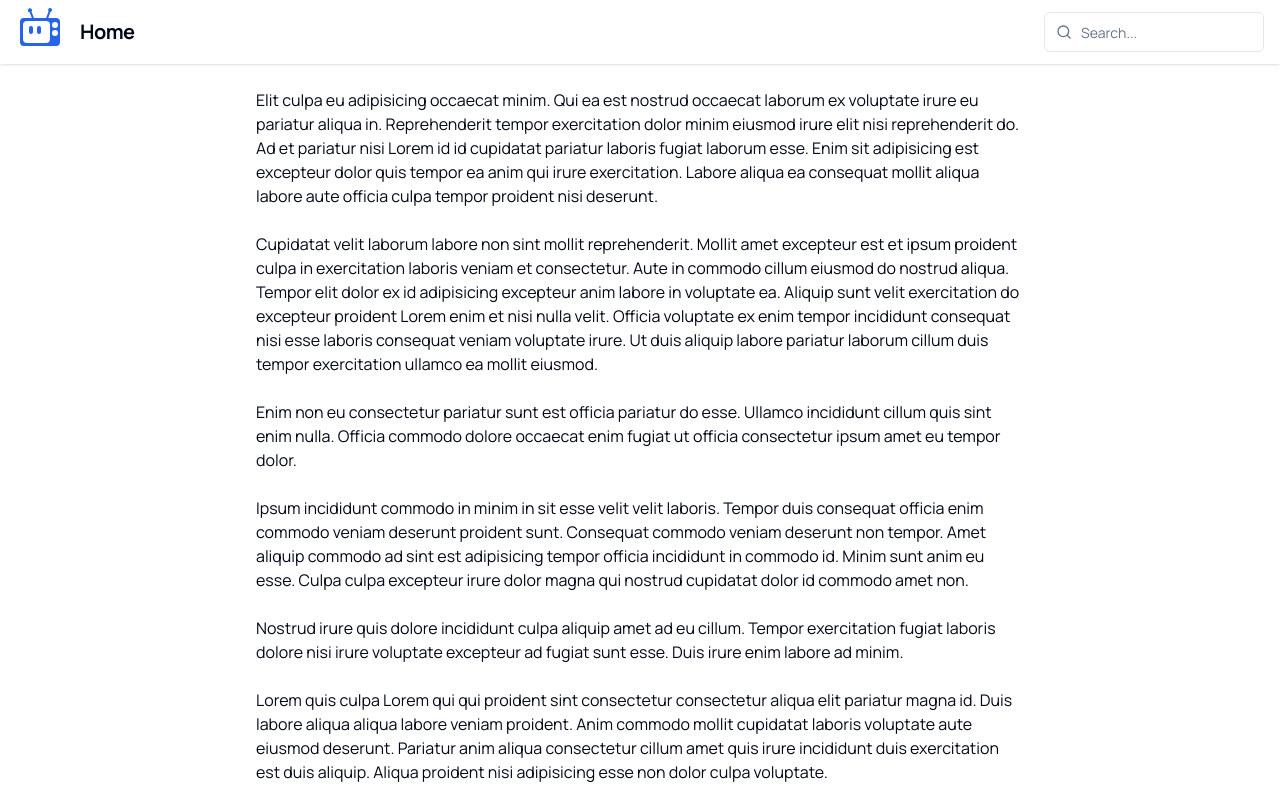
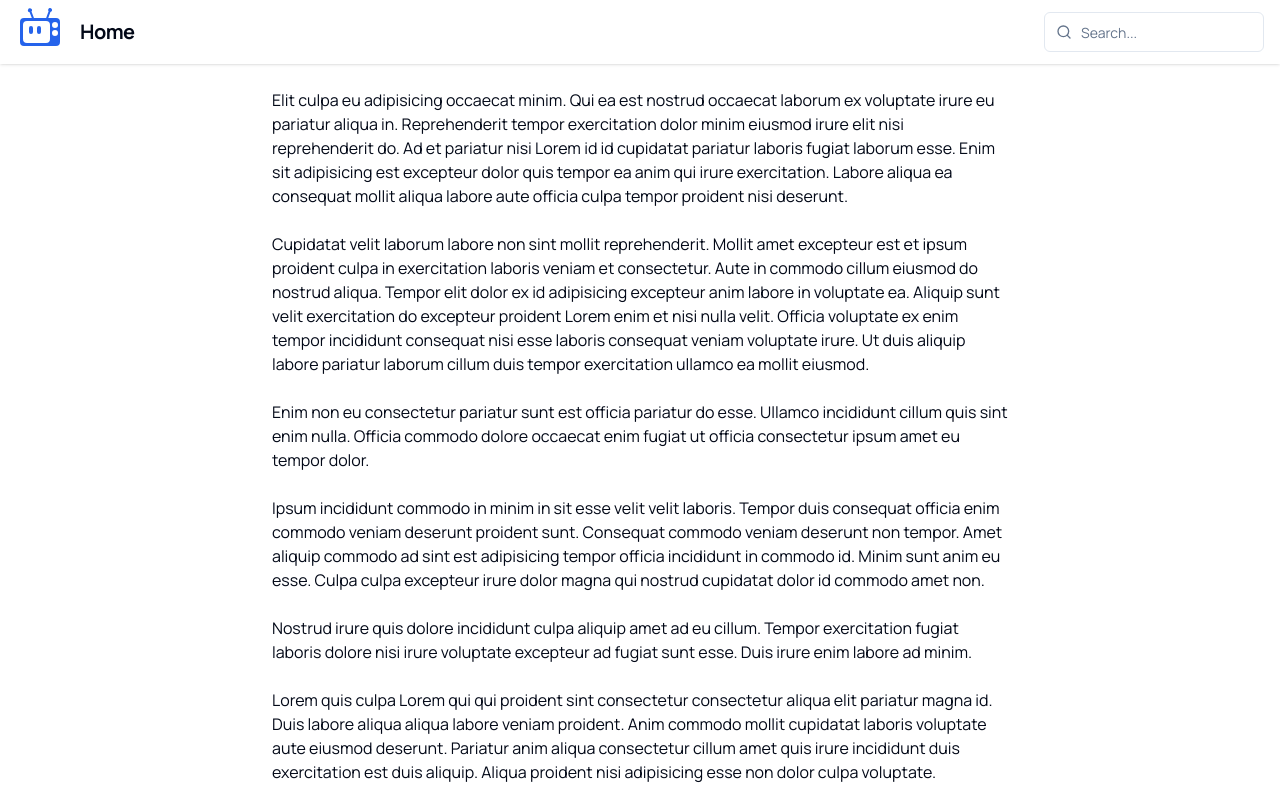
Before and after one commit to TheOmer77/not-twitch, a Next.js app: page / in a window 1280 px wide. Shown: the top 800 px of the page. Built offline with nearby package versions, Linux system fonts and the light colour scheme.

Commit message:
Fix padding on test page

```diff
--- a/src/app/(browse)/(home)/page.tsx
+++ b/src/app/(browse)/(home)/page.tsx
@@ -1,5 +1,5 @@
 const Home = () => (
-  <div className='mx-auto max-w-3xl [&>p]:my-6'>
+  <div className='mx-auto max-w-3xl px-4 [&>p]:my-6'>
     <p>
       Elit culpa eu adipisicing occaecat minim. Qui ea est nostrud occaecat
       laborum ex voluptate irure eu pariatur aliqua in. Reprehenderit tempor
```
